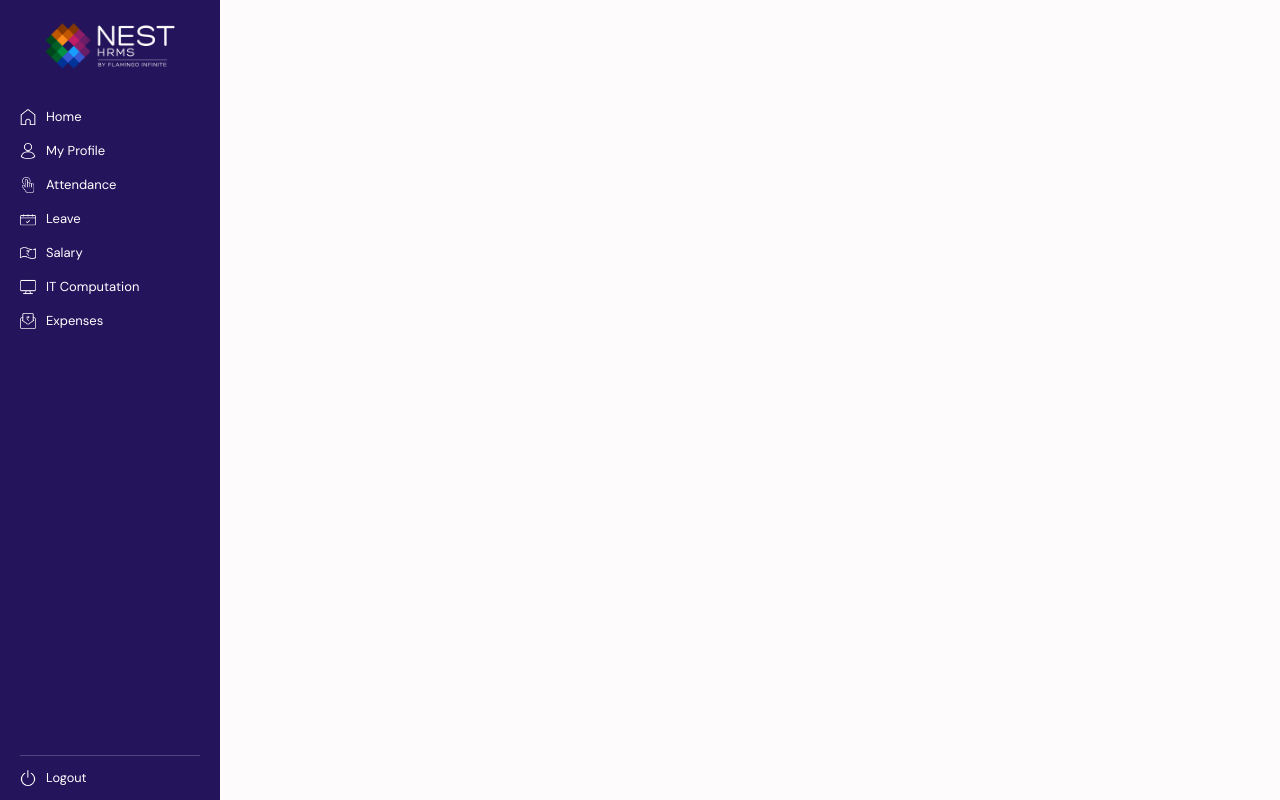
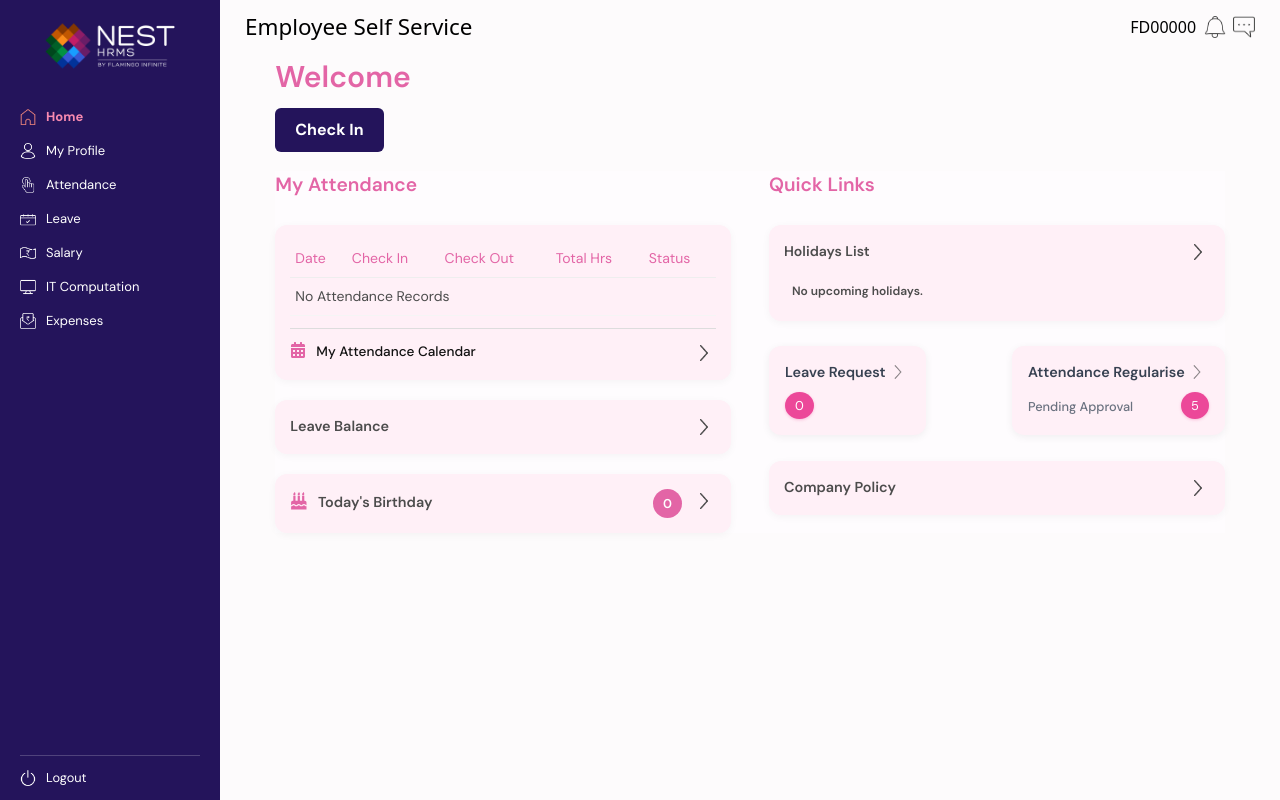
Before and after one commit to uasangs/Next-HRMS, a React (Vite) app: page /dashboard in a window 1280 px wide. Built offline with nearby package versions, Linux system fonts and the light colour scheme.

Commit message:
Login Issue Resolve

```diff
--- a/src/App.jsx
+++ b/src/App.jsx
@@ -1,6 +1,27 @@
+// import React from 'react';
+// import { BrowserRouter as Router, Routes, Route } from 'react-router-dom';
+// import Login from './Components/Login/Login';
+// import './index.css';
+// import MainLayout from './Components/Layout/MainLayout';
+
+// function App() {
+//   return (
+//     <Router>
+//       <Routes>
+//         <Route path="/login" element={<Login />} />
+//         <Route path="/*" element={<MainLayout />} /> {/* Use MainLayout for everything else */}
+//       </Routes>
+//     </Router>
+//   );
+// }
+
+// export default App;
+
+
+
 import React from 'react';
-import { BrowserRouter as Router, Routes, Route } from 'react-router-dom';
-import LoginPage from './Components/Login/Login';
+import { BrowserRouter as Router, Routes, Route, Navigate } from 'react-router-dom';
+import Login from './Components/Login/Login';
 import './index.css';
 import MainLayout from './Components/Layout/MainLayout';
 
@@ -8,8 +29,14 @@ function App() {
   return (
     <Router>
       <Routes>
-        <Route path="/login" element={<LoginPage />} />
-        <Route path="/*" element={<MainLayout />} /> {/* Use MainLayout for everything else */}
+        {/* Redirect / to /login */}
+        <Route path="/" element={<Navigate to="/login" />} />
+
+        {/* Login page */}
+        <Route path="/login" element={<Login />} />
+
+        {/* All other routes handled by MainLayout */}
+        <Route path="/dashboard/*" element={<MainLayout />} />
       </Routes>
     </Router>
   );
--- a/src/Components/Sidebar/Sidebar.jsx
+++ b/src/Components/Sidebar/Sidebar.jsx
@@ -51,7 +51,7 @@ const Sidebar = () => {
         <div className="slidebar-all-links">
           <ul className="nav-links">
             <NavLink
-              to="/"
+              to="/dashboard"
               className={({ isActive }) => (isActive ? "active" : "")}
               onClick={closeSidebar}
             >
```
Also changed, not shown: src/Components/Layout/MainLayout.jsx (+1 -6 lines).
